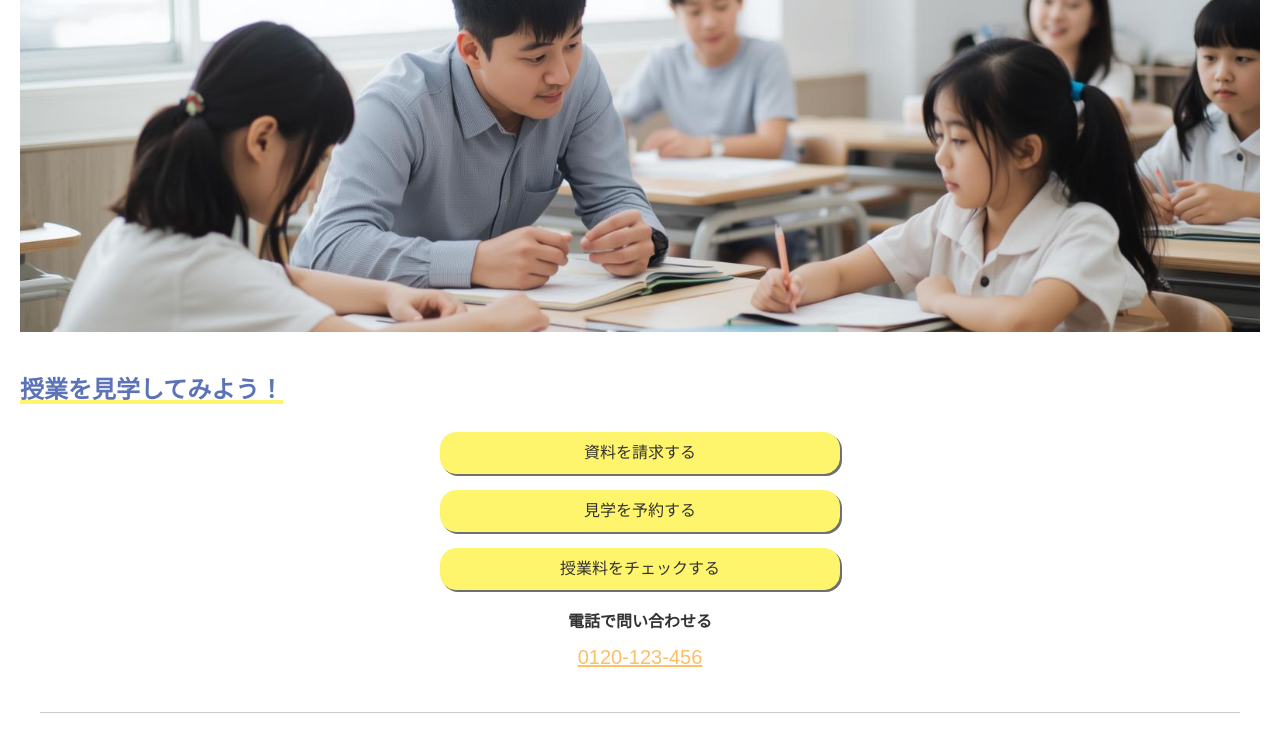
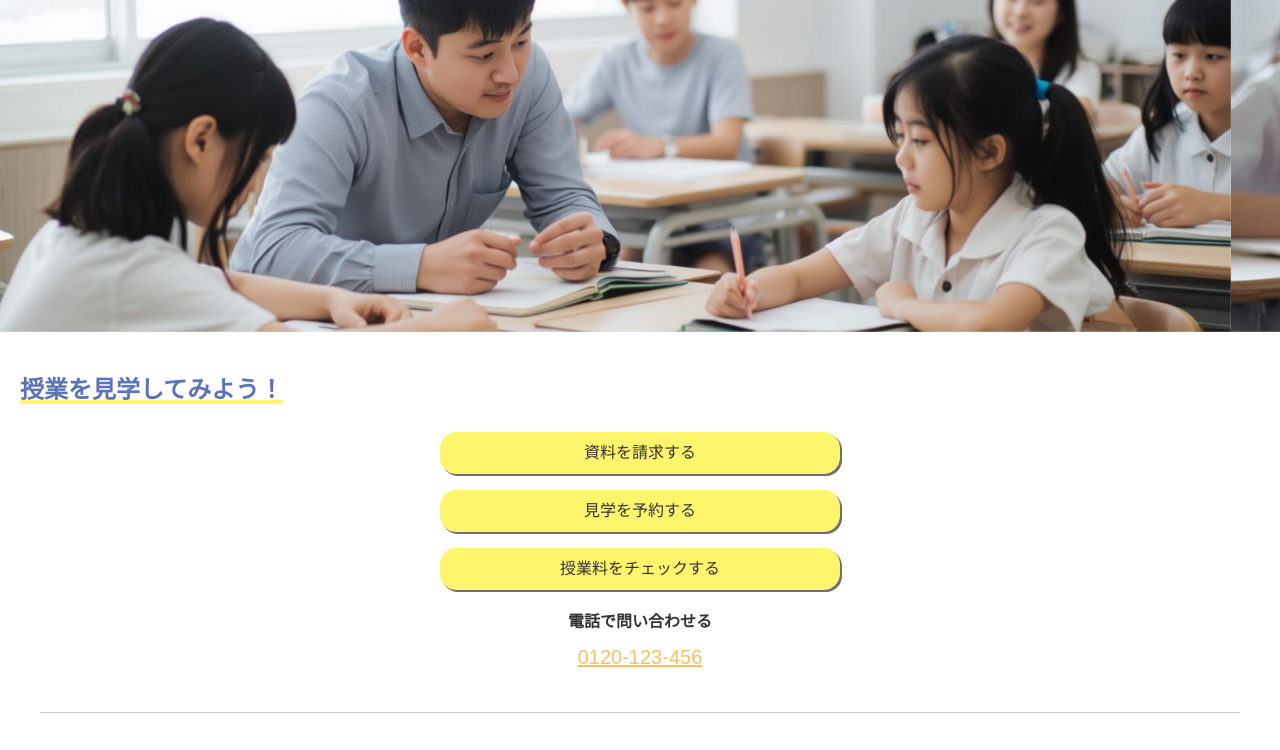
Before and after one commit to YasuOhki/cram-school-hp, a plain HTML site: page index.html in a window 1280 px wide. Shown: the part 68-818 px from the top of the page. Drawn offline with nearby package versions, Linux system fonts and the light colour scheme.

Commit message:
swiperの基本動作を実装

```diff
--- a/css/index.scss
+++ b/css/index.scss
@@ -84,8 +84,6 @@
 }
 .swiper-wrapper {
     transition-timing-function: linear;
-    width: 100%;
-    height: auto;
 }
 .mainVisual__item {
     width: 100%;
--- a/index.html
+++ b/index.html
@@ -6,9 +6,9 @@
     <title>きらめき学習塾 | 小学生専門の学習塾</title>
     <link rel="stylesheet" href="css/reset.css">
     <link rel="stylesheet" href="css/index.css">
-    <link rel="stylesheet" href="css/swiper-bundle.min.css">
+    <link rel="stylesheet" href="https://cdn.jsdelivr.net/npm/swiper@12/swiper-bundle.min.css"/>
     <script src="https://code.jquery.com/jquery-3.7.1.min.js"></script>
-    <script src="js/swiper-bundle.min.js"></script>
+    <script src="https://cdn.jsdelivr.net/npm/swiper@12/swiper-bundle.min.js"></script>
     <script src="js/hamburger-toggle.js"></script>
 </head>
 <body>
@@ -33,7 +33,8 @@
     <!-- コンテンツ -->
      <div class="mainContent">
         <!-- メインビジュアル -->
-        <div class="mainVisual swiper">
+        <div class="mainVisual">
+            <div class="swiper">
                 <div class="swiper-wrapper">
                     <div class="swiper-slide mainVisual__item">
                         <img src="image/mainVisual/instruction.jpg" alt="指導の様子">
@@ -48,8 +49,9 @@
                         <img src="image/mainVisual/women.jpg" alt="女子生徒が学習している様子">
                     </div>
                 </div>
-            <div class="mainVisual__pagination-wrap">
+                <!-- <div class="mainVisual__pagination-wrap">
                     <div class="mainVisual__pagination"></div>
+                </div> -->
             </div>
         </div>
 
@@ -122,30 +124,23 @@
         <p class="footer__copyright">&copy; 2024 きらめき学習塾. All rights reserved.</p>
     </footer>
     <script>
-        $(function () {
-            checkHeaderFixed();
-
-            let swiper_slide = new Swiper(".mainVisual", {
+        document.addEventListener('DOMContentLoaded', () => {
+            const swiper = new Swiper('.swiper', {
+                // 基本的な設定
+                loop: true, // ループさせる
                 autoplay: {
                 delay: 5000,
                 disableOnInteraction: false,
                 },
-                loop: true,
-                effect: "fade",
-                fadeEffect: {
-                    crossFade: true
+                pagination: {
+                    el: '.swiper-pagination', // ページネーションの要素
+                    clickable: true, // クリック可能にする
                 },
-                speed: 1000,
-                pagination: {
-                    el: ".mainVisual__pagination",
-                    type: "bullets",
-                    clickable: true
-                }
+                navigation: {
+                    nextEl: '.swiper-button-next', // 次へボタン
+                    prevEl: '.swiper-button-prev', // 前へボタン
+                },
             });
-        });
-
-        $(window).scroll(function () {
-            checkHeaderFixed();
         });
     </script>
 </body>
```
Also changed, not shown: css/index.css, 1 other file. Lines whose indentation alone changed are shown as unchanged.
